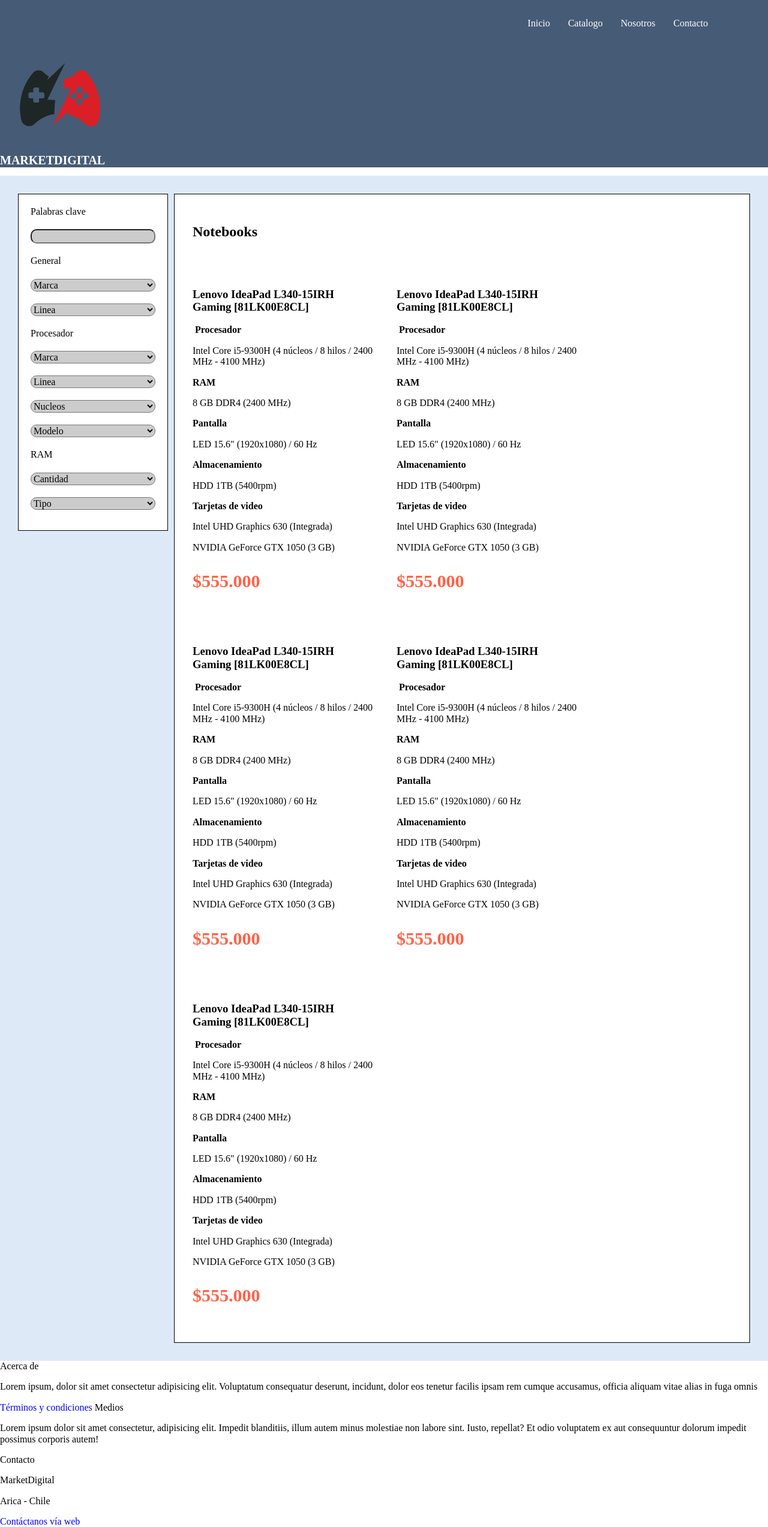
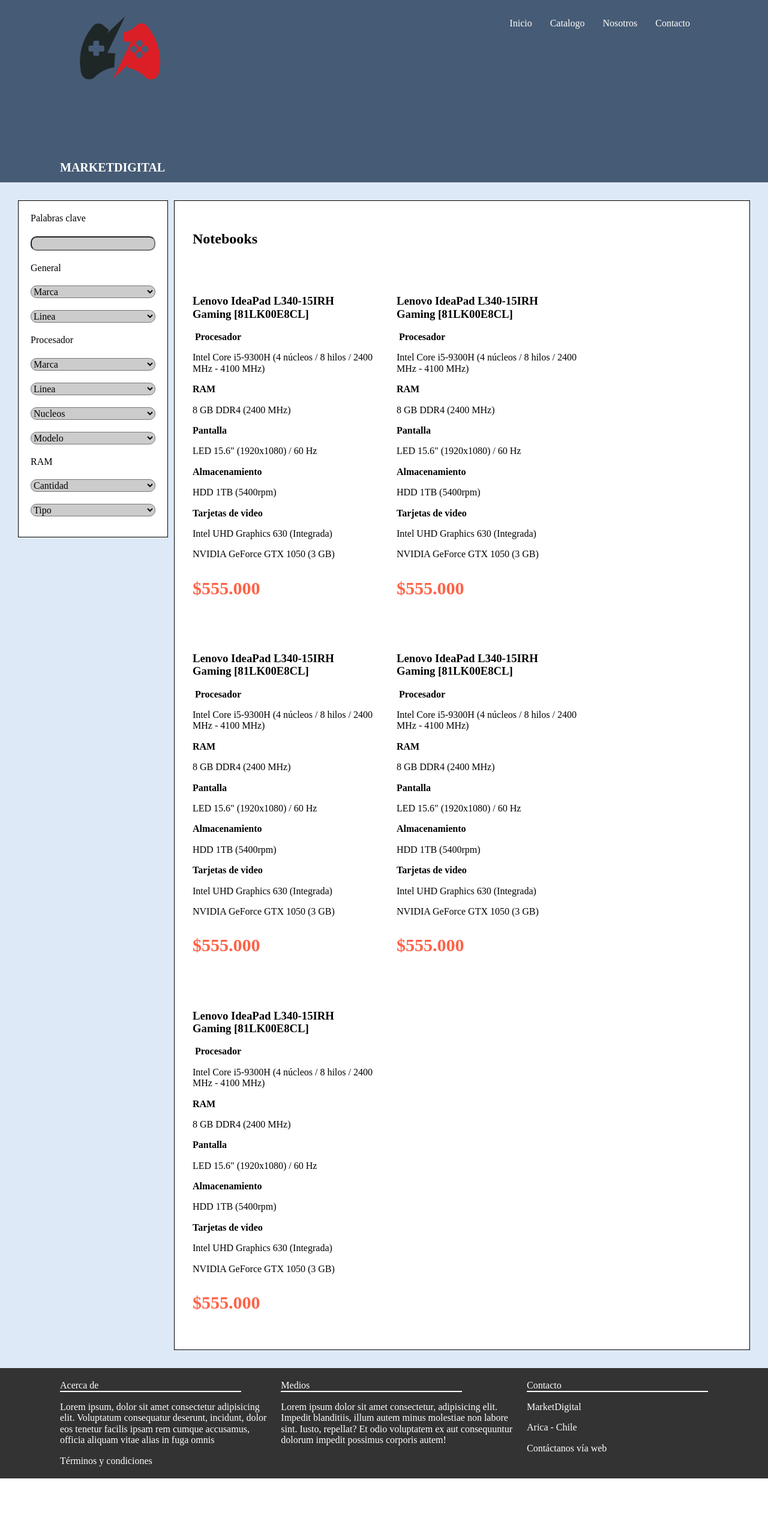
Before and after one commit to emiliozapata123/front-end-ejercicios, a plain HTML site: page index.html in a window 1280 px wide. Shown: the whole page at 60% size. After the commit the page ends 2465 px from the top, so only its background shows below. Drawn offline with Linux system fonts and the light colour scheme.

Commit message:
tercer commit

```diff
--- a/index.html
+++ b/index.html
@@ -15,21 +15,18 @@
     <!--Inicio Header-->
 
     <div class="header">
-        <div class="sub-header">
         <div class="container-img">
             <a>
                 <img src="./recursos/img/logo.png" alt="">
             </a>
+            <h1>MARKETDIGITAL</h1>
         </div>
-
         <nav class="nav-header">
             <a href="#">Inicio</a>
             <a href="#">Catalogo</a>
             <a href="#">Nosotros</a>
             <a href="#">Contacto</a>
         </nav>
-        </div>
-        <h1 class="h1-header">MARKETDIGITAL</h1>
     </div>
     <!--Fin Header-->
 
@@ -330,25 +327,29 @@
 
     <!--Inicio footer-->
 
+    <footer class="footer">
+        <div class="acerca-de">
             <span>Acerca de</span>
-
+            <div class="linea-divisora"></div>
             <p>
                 Lorem ipsum, dolor sit amet consectetur adipisicing elit. Voluptatum consequatur deserunt, incidunt,
                 dolor eos tenetur facilis ipsam rem cumque accusamus, officia aliquam vitae alias in fuga omnis
             </p>
 
             <a href="#">Términos y condiciones</a>
-
+        </div>
+        <div class="medios">
             <span>Medios</span>
-
+            <div class="linea-divisora"></div>
             <p>
                 Lorem ipsum dolor sit amet consectetur, adipisicing elit. Impedit blanditiis, illum autem minus
                 molestiae non labore sint. Iusto, repellat? Et odio voluptatem ex aut consequuntur dolorum impedit
                 possimus corporis autem!
             </p>
-
+        </div>
+        <div class="contacto">
             <span>Contacto</span>
-
+            <div class="linea-divisora"></div>
             <p>
                 MarketDigital
             </p>
@@ -360,6 +361,8 @@
             <a href="#">
                 Contáctanos vía web
             </a>
+        </div>
+
 
     <!--Fin footer-->
 
--- a/recursos/css/style.css
+++ b/recursos/css/style.css
@@ -8,31 +8,37 @@
 }
 
 .header{
+    display: flex;
+    justify-content: space-between;
+    padding: 0 10rem 0 10rem;
     background-color: #465b75;
+
 }
-.sub-header{
+
+.container-img{
     display: flex;
-    flex-direction: column-reverse;
+    flex-direction: column;
+    gap: 9rem;
 }
 .container-img img{
     width: 20rem;
 }
-.h1-header{
+.container-img h1{
     color: #fff;
     font-size: 2rem;
 }
-.sub-header .nav-header{
+
+.nav-header{
     display: flex;
-    justify-content: flex-end;
     gap: 3rem;
+    padding: 3rem;
+
 }
 .nav-header a{
     text-decoration: none;
     color: #fff;
 }
-.nav-header{
-    padding: 3rem 10rem;
-}
+
 
 /* menu */
 .seccion-principal{
@@ -83,3 +89,23 @@
 .productos a{
     color: #000;
 }
+
+.footer{
+    background-color: #333333;
+    display: flex;
+    justify-content: center;
+    gap: 2rem;
+    padding: 2rem 10rem 2rem 10rem;
+}
+
+.footer span{
+    color:#fff;
+}
+.footer p,a{
+    color: #fff;
+}
+
+.linea-divisora{
+    border: .1rem solid #fff;
+    width: 30rem;
+}
```
Lines whose indentation alone changed are shown as unchanged.
